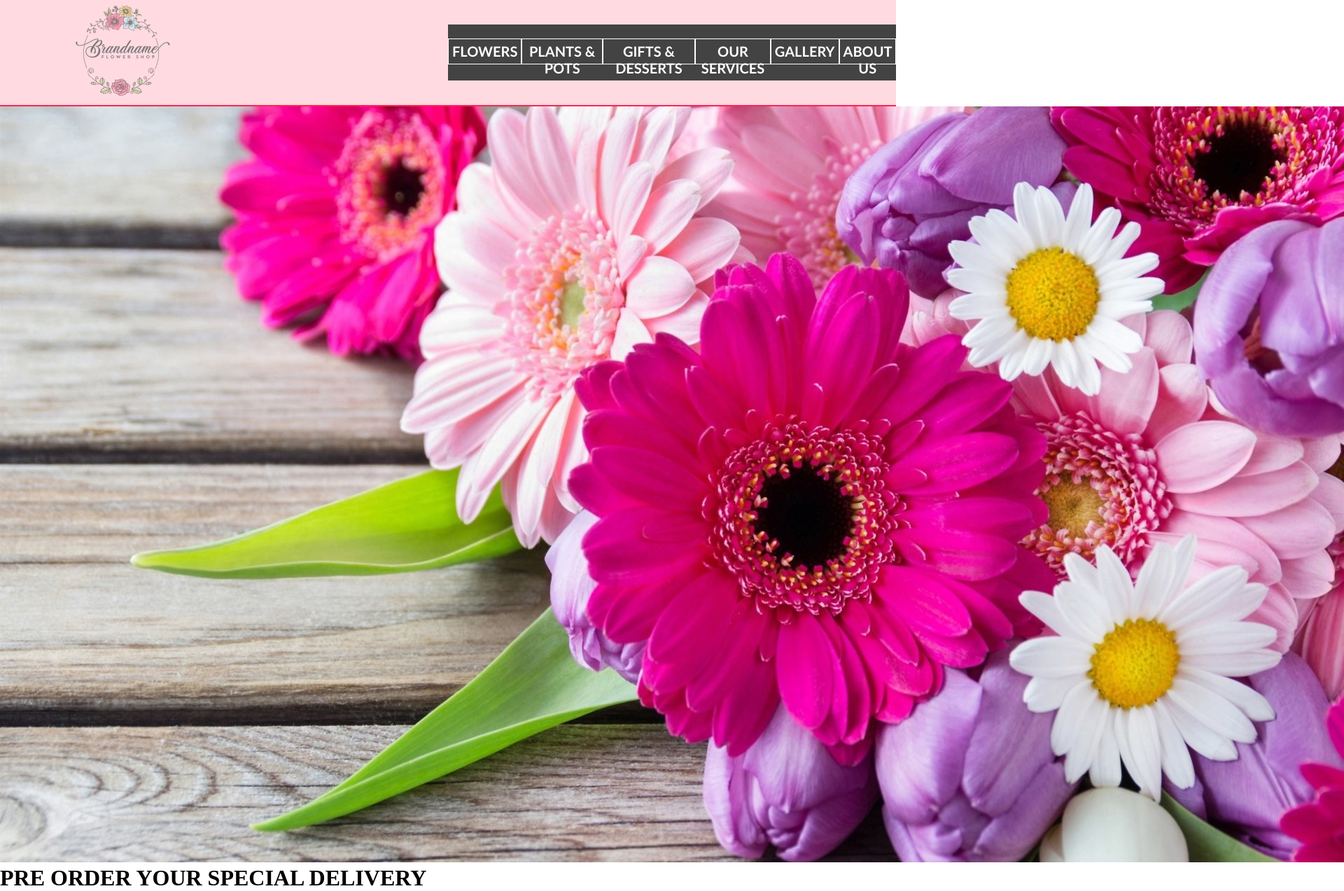
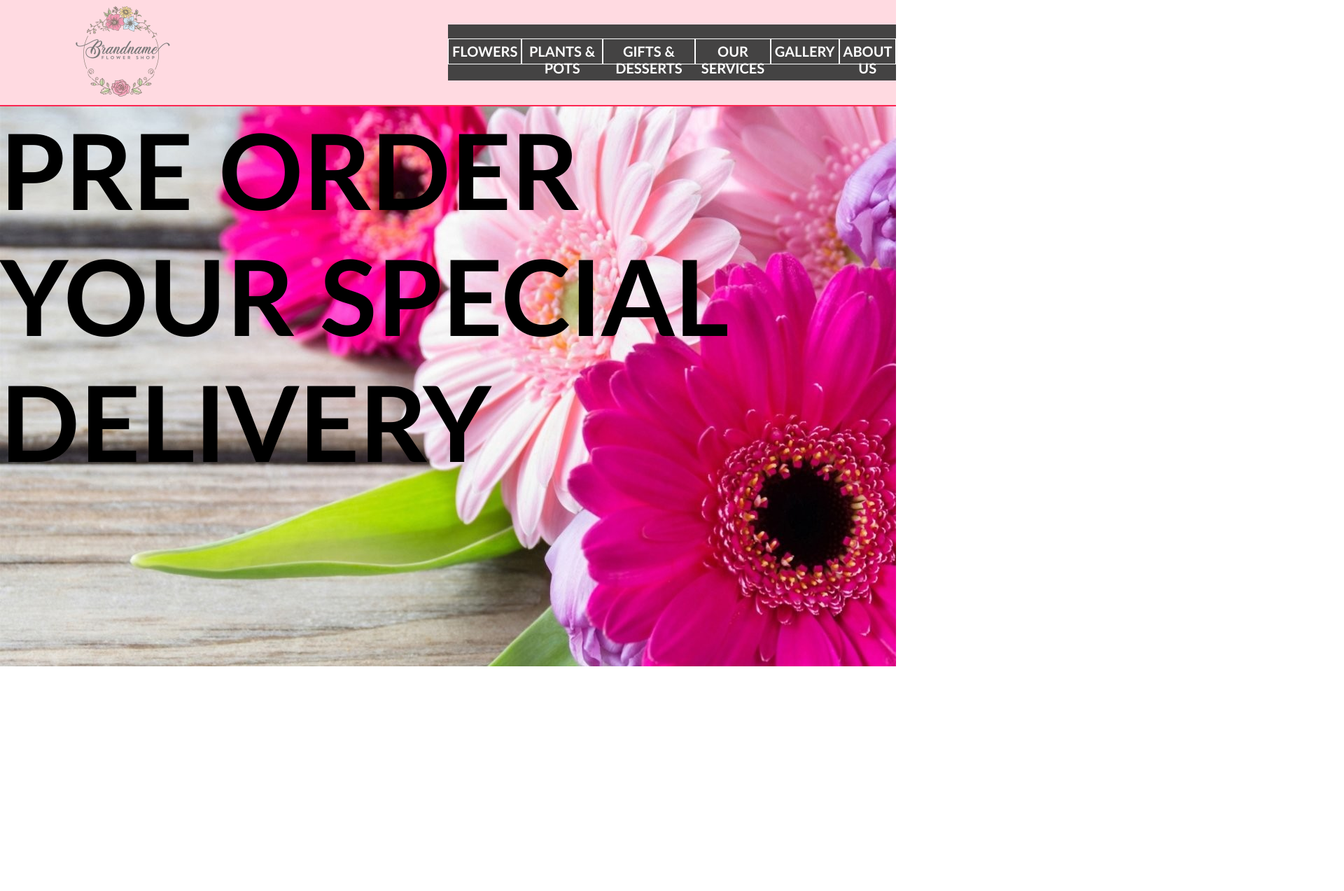
Before and after one commit to Iftekhar12777/flower-shop, a plain HTML site: page index.html in a window 1280 px wide. Shown: the whole page at 70% size, 1920 px wide, since content can reach past the window. After the commit the page ends 952 px from the top, so only its background shows below. Drawn offline with Linux system fonts and the light colour scheme.

Commit message:
some changes in cover

```diff
--- a/index.css
+++ b/index.css
@@ -1,7 +1,7 @@
 *{margin: 0; padding: 0;
 }
 
-body{height: 100vh;
+body{height: 100vh;font-family: 'Trebuchet MS', 'Lucida Sans Unicode', 'Lucida Grande', 'Lucida Sans', Arial, sans-serif;
 }
 
 .menu-container{background-color: rgb(255, 218, 225); display: flex;justify-content: space-between;width: 100%;align-items: center; border-bottom: 2px solid rgb(252, 38, 81);height:150px;}
@@ -10,9 +10,13 @@ body{height: 100vh;
 
 }
 
-.list{display: flex; list-style: none;justify-content: space-around;width: 50%; font-weight: bold;font-family: 'Trebuchet MS', 'Lucida Sans Unicode', 'Lucida Grande', 'Lucida Sans', Arial, sans-serif;color: white;background-color: rgb(68, 67, 67); font-size: 20px;height: 60px; padding-top: 20px;
+.list{display: flex; list-style: none;justify-content: space-around;width: 50%; font-weight: bold;color: white;background-color: rgb(68, 67, 67); font-size: 20px;height: 60px; padding-top: 20px;
 
 }
 
 li{border: 1px solid white;height: 25px;padding: 5px;text-align: center;
 }
+
+.cover-img{background-image: url(images/cover.jpg);height: 100vh}
+
+.title{font-size: 150px;}
--- a/index.html
+++ b/index.html
@@ -31,12 +31,13 @@
 
       <main>
             <div class="cover-img">
-                  <img src="images/cover.jpg" alt="">
+
+                  <h1 class="title">PRE ORDER <br> YOUR
+
+                  SPECIAL <br> DELIVERY</h1>
             </div>
 
-            <div>
-              <h1>PRE ORDER YOUR SPECIAL DELIVERY</h1>
-            </div>
+
 
       </main>
 
```
